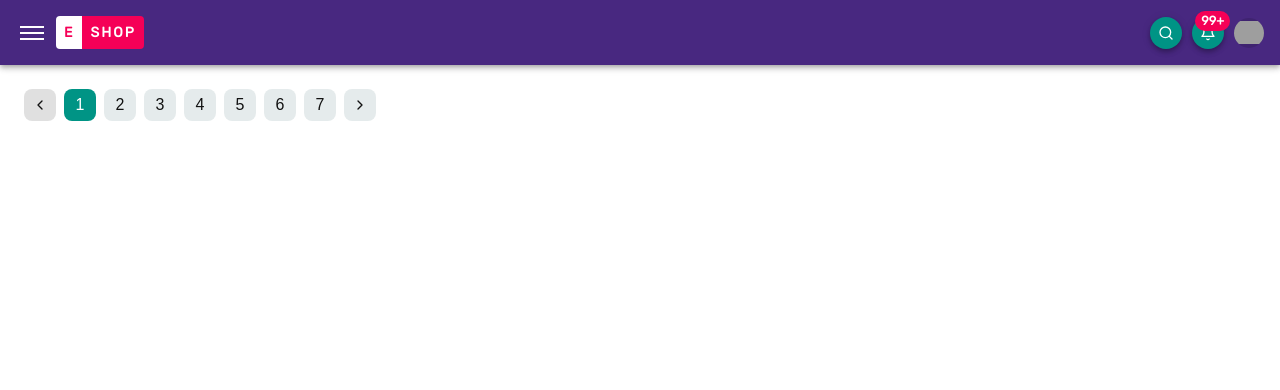
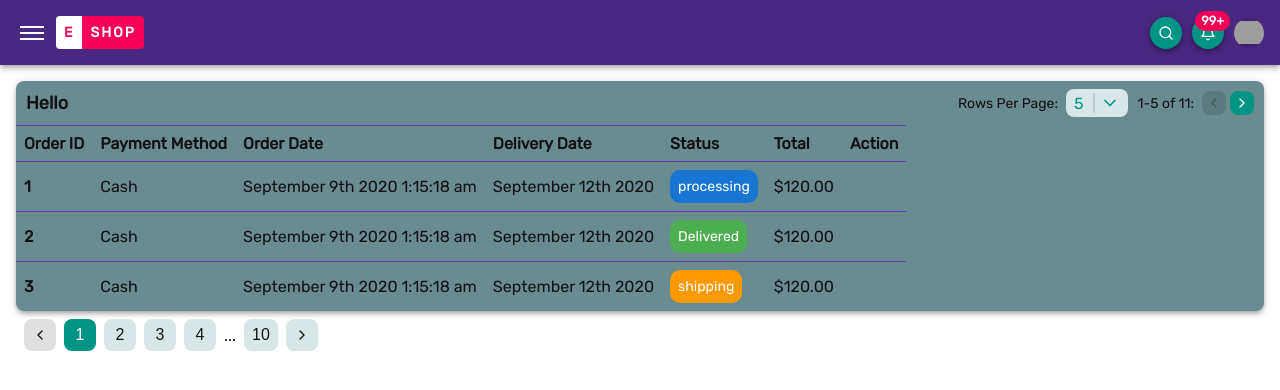
Before and after one commit to tuhinsaud4614/mern-ecommerce, a React (Create React App) app in the folder front-end/admin-site/: page / in a window 1280 px wide. Shown: the top 390 px of the page. Built offline with nearby package versions, Linux system fonts and the light colour scheme; grey boxes are pictures that could not be loaded.

Commit message:
Table Component created

```diff
--- a/front-end/admin-site/src/App.module.scss
+++ b/front-end/admin-site/src/App.module.scss
@@ -6,5 +6,6 @@
 
 .Main {
   flex: 1;
+  width: 100%;
   padding: spacing(2);
 }
--- a/front-end/admin-site/src/index.scss
+++ b/front-end/admin-site/src/index.scss
@@ -41,7 +41,7 @@ body {
   --accent-color: hsl(174, 100%, 29%);
   --accent-hover-color: hsl(174, 100%, 21%);
   --primary-color: hsl(187, 16%, 49%);
-  --primary-hover-color: hsla(188, 16%, 80%, 0.439);
+  --primary-hover-color: hsl(188, 25%, 88%);
   --secondary-color: hsl(262, 52%, 33%);
   --secondary-hover-color: hsl(262, 52%, 47%);
   --text-color: hsl(0, 0%, 7%);
--- a/front-end/admin-site/src/pages/dashboard/index.tsx
+++ b/front-end/admin-site/src/pages/dashboard/index.tsx
@@ -6,6 +6,7 @@ import { useState } from "react";
 // import { FiEye, FiEyeOff } from "react-icons/fi";
 
 import Pagination from "../../shared/components/pagination"
+import Table from "../../shared/components/table";
 
 // import Select from "../../shared/components/select";
 
@@ -26,8 +27,10 @@ const Dashboard = () => {
   // const [m, setM] = useState<boolean>(false);
   const [value, setValue] = useState<number>();
   console.log(value);
+
   return (
     <div>
+      <Table title="Hello"/>
       <Pagination onTap={(page) => setValue(page)}/>
       {/* <Select
         options={[
--- a/front-end/admin-site/src/shared/components/pagination/index.tsx
+++ b/front-end/admin-site/src/shared/components/pagination/index.tsx
@@ -60,7 +60,7 @@ interface Props extends ComponentPropsWithoutRef<"nav"> {
 const Pagination = ({
   classes,
   className,
-  count = 7,
+  count = 10,
   current = 1,
   hideNextBtn = false,
   hidePrevBtn = false,
--- a/front-end/admin-site/src/shared/components/select/index.module.scss
+++ b/front-end/admin-site/src/shared/components/select/index.module.scss
@@ -8,7 +8,7 @@
 .Root {
   background: var(--primary-hover-color);
   border-radius: spacing();
-  padding: spacing(1.25);
+  padding: spacing();
   position: relative;
   display: flex;
   align-items: center;
--- /dev/null
+++ b/front-end/admin-site/src/shared/components/table/index.module.scss
@@ -0,0 +1,95 @@
+@import "../../../styles/functions", "../../../styles/mixins",
+  "../../../styles/variable";
+
+%flex-align-center {
+  display: flex;
+  align-items: center;
+}
+
+%page-text {
+  flex: 1;
+  font-size: 1.4rem;
+  color: var(--text-color);
+  padding-right: spacing();
+}
+
+.Container {
+  background: var(--primary-color);
+  border-radius: spacing();
+  box-shadow: $box-shadow;
+}
+
+.Header {
+  padding: spacing() spacing(1.25);
+  @extend %flex-align-center;
+  flex-wrap: wrap;
+
+  & > h1 {
+    flex: 1;
+    margin: 0;
+    font-size: 1.8rem;
+    color: var(--text-color);
+    text-transform: capitalize;
+  }
+}
+
+.Pagination {
+  margin-left: auto;
+  @extend %flex-align-center;
+  flex-wrap: wrap;
+
+  @at-root .PageRows {
+    @extend %flex-align-center;
+    & > .Select {
+      padding: spacing(0.5) spacing();
+    }
+    & > span {
+      @extend %page-text;
+    }
+  }
+
+  @at-root .PageActions {
+    margin-left: spacing(1.25);
+    @extend %flex-align-center;
+
+    & > span {
+      @extend %page-text;
+    }
+
+    & > .Btn {
+      box-shadow: none;
+      padding: spacing(0.5);
+      border-radius: spacing();
+      &:nth-child(2) {
+        margin-right: spacing(0.5);
+      }
+    }
+  }
+}
+
+.Body {
+  overflow-x: auto;
+}
+.Root {
+  border-collapse: collapse;
+  color: var(--text-color);
+  font-size: 1.6rem;
+
+  %cell-style {
+    padding: spacing();
+    border-top: 1px solid var(--secondary-hover-color);
+    text-align: start;
+  }
+
+  & th {
+    @extend %cell-style;
+  }
+  & td {
+    @extend %cell-style;
+    & > img {
+      width: spacing(8.75);
+      height: spacing(8.75);
+      border-radius: spacing();
+    }
+  }
+}
--- /dev/null
+++ b/front-end/admin-site/src/shared/components/table/index.tsx
@@ -0,0 +1,130 @@
+import { useReducer } from "react";
+import classNames from "classnames";
+import { FiChevronLeft, FiChevronRight } from "react-icons/fi";
+
+import reducer, { ActionTypes, TableState } from "./reducer";
+import Select from "../select";
+import { IconButton } from "../ui/button";
+import styles from "./index.module.scss";
+import Badge from "../ui/badge";
+
+interface Props {
+  count?: number;
+  title?: string;
+}
+const Table = ({ count, title }: Props) => {
+  const initialState: TableState = {
+    count: count || 11,
+    current: 1,
+    row: 5,
+    end: count && count < 5 ? count : 5,
+    start: 1,
+  };
+  const [state, dispatch] = useReducer(reducer, initialState);
+
+  return (
+    <section className={classNames(styles.Container)}>
+      <header className={classNames(styles.Header)}>
+        {title && <h1>{title}</h1>}
+        <div className={classNames(styles.Pagination)}>
+          <div className={classNames(styles.PageRows)}>
+            <span>Rows Per Page:</span>
+            <Select
+              classes={{ root: styles.Select }}
+              options={[
+                { name: "5", value: "5" },
+                { name: "10", value: "10" },
+                { name: "15", value: "15" },
+                { name: "20", value: "20" },
+              ]}
+              hideOnSelect
+              onSelect={({ value }) => {
+                dispatch({
+                  type: ActionTypes.ROW_CHANGE,
+                  payload: Number(value),
+                });
+              }}
+            />
+          </div>
+          <div className={classNames(styles.PageActions)}>
+            <span>
+              {state.start}-{state.end} of {state.count}:
+            </span>
+            <IconButton
+              disabled={state.start === 1}
+              className={styles.Btn}
+              onClick={() =>
+                dispatch({ type: ActionTypes.PAGE_CHANGE, payload: "prev" })
+              }
+            >
+              <FiChevronLeft />
+            </IconButton>
+            <IconButton
+              disabled={state.end === state.count}
+              className={styles.Btn}
+              onClick={() =>
+                dispatch({ type: ActionTypes.PAGE_CHANGE, payload: "next" })
+              }
+            >
+              <FiChevronRight />
+            </IconButton>
+          </div>
+        </div>
+      </header>
+      <div className={classNames(styles.Body)}>
+        <table className={classNames(styles.Root)}>
+          <thead>
+            <tr>
+              <th scope="col">Order ID</th>
+              <th scope="col">Payment Method</th>
+              <th scope="col">Order Date</th>
+              <th scope="col">Delivery Date</th>
+              <th scope="col">Status</th>
+              <th scope="col">Total</th>
+              <th scope="col">Action</th>
+            </tr>
+          </thead>
+          <tbody>
+            <tr>
+              <th scope="row">1</th>
+              <td>Cash</td>
+              <td>September 9th 2020 1:15:18 am</td>
+              <td>September 12th 2020</td>
+              <td>
+                <Badge variant="info">processing</Badge>
+              </td>
+              <td>$120.00</td>
+              <td></td>
+            </tr>
+            <tr>
+              <th scope="row">2</th>
+              <td>Cash</td>
+              <td>September 9th 2020 1:15:18 am</td>
+              <td>September 12th 2020</td>
+              <td>
+                <Badge variant="success">Delivered</Badge>
+              </td>
+              <td>$120.00</td>
+              <td></td>
+            </tr>
+            <tr>
+              <th scope="row">3</th>
+              <td>Cash</td>
+              <td>September 9th 2020 1:15:18 am</td>
+              <td>September 12th 2020</td>
+              <td>
+                <Badge variant="warning">shipping</Badge>
+              </td>
+              <td>$120.00</td>
+              <td></td>
+            </tr>
+          </tbody>
+        </table>
+      </div>
+      <footer className={classNames(styles.Footer)}></footer>
+    </section>
+  );
+};
+
+Table.displayName = "Table";
+export default Table;
--- /dev/null
+++ b/front-end/admin-site/src/shared/components/table/reducer.ts
@@ -0,0 +1,68 @@
+export interface TableState {
+  count: number;
+  current: number;
+  start: number;
+  end: number;
+  row: number;
+}
+
+export enum ActionTypes {
+  ROW_CHANGE = "ROW_CHANGE",
+  PAGE_CHANGE = "PAGE_CHANGE",
+}
+
+interface PageChange {
+  type: typeof ActionTypes.PAGE_CHANGE;
+  payload: "next" | "prev";
+}
+interface RowChange {
+  type: typeof ActionTypes.ROW_CHANGE;
+  payload: number;
+}
+export type Actions = PageChange | RowChange;
+
+function reducer(state: TableState, action: Actions): TableState {
+  switch (action.type) {
+    case ActionTypes.PAGE_CHANGE:
+      const { count, current, end, row, start } = state;
+      if (count <= row) {
+        return {
+          ...state,
+          current: 1,
+          start: 1,
+          end: count,
+        };
+      }
+      if (action.payload === "next" && start + row <= count) {
+        return {
+          ...state,
+          current: current + 1,
+          start: end + 1,
+          end: end + row <= count ? end + row : count,
+        };
+      }
+      if (action.payload === "prev" && start > 1) {
+        const calc = Math.floor(count / row) * row;
+        const newEnd = end > calc ? calc : end - row;
+        return {
+          ...state,
+          current: current - 1,
+          start: newEnd - row + 1,
+          end: newEnd,
+        };
+      }
+      return state;
+    case ActionTypes.ROW_CHANGE:
+      return {
+        ...state,
+        current: 1,
+        row: action.payload,
+        end: state.count < action.payload ? state.count : action.payload,
+        start: 1,
+      };
+    default:
+      return state;
+  }
+}
+
+export default reducer;
```
